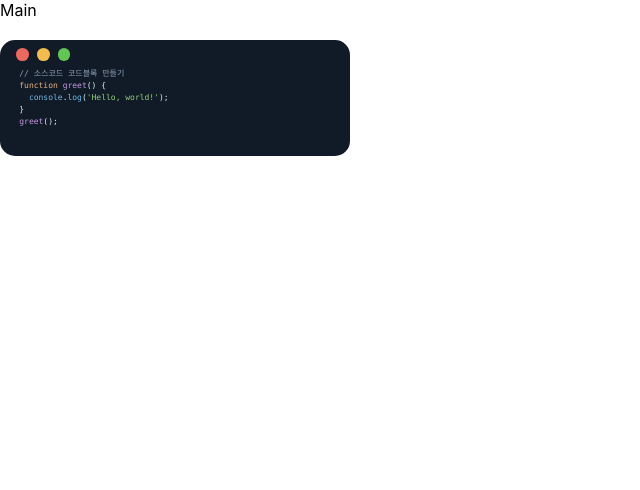
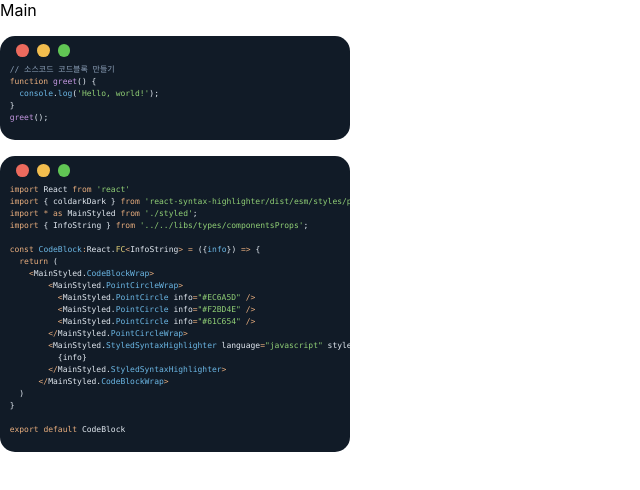
Before and after one commit to 19Edwin92/EdwinBlog, a React (Create React App) app: page /main in a window 1280 px wide. Shown: the top 490 px of the page, without its empty margins (0-640 px from the left). Built offline with nearby package versions, Linux system fonts and the light colour scheme.

Commit message:
Main 컴포넌트 조각코드 기능구현 - 소스코드 코드블록 리펙토링

```diff
--- /dev/null
+++ b/src/components/main/CodeBlock.tsx
@@ -0,0 +1,21 @@
+import React from 'react'
+import { coldarkDark } from 'react-syntax-highlighter/dist/esm/styles/prism';
+import * as MainStyled from './styled';
+import { InfoString } from '../../libs/types/componentsProps';
+
+const CodeBlock:React.FC<InfoString> = ({info}) => {
+  return (
+    <MainStyled.CodeBlockWrap>
+        <MainStyled.PointCircleWrap>
+          <MainStyled.PointCircle info="#EC6A5D" />
+          <MainStyled.PointCircle info="#F2BD4E" />
+          <MainStyled.PointCircle info="#61C654" />
+        </MainStyled.PointCircleWrap>
+        <MainStyled.StyledSyntaxHighlighter language="javascript" style={coldarkDark}>
+          {info}
+        </MainStyled.StyledSyntaxHighlighter>
+      </MainStyled.CodeBlockWrap>
+  )
+}
+
+export default CodeBlock
--- /dev/null
+++ b/src/components/main/codeblocks.ts
@@ -0,0 +1,31 @@
+export const mainCode1:string = `
+  // 소스코드 코드블록 만들기
+  function greet() {
+    console.log('Hello, world!');
+  }
+  greet();
+`
+
+export const mainCode2:string = `
+  import React from 'react'
+  import { coldarkDark } from 'react-syntax-highlighter/dist/esm/styles/prism';
+  import * as MainStyled from './styled';
+  import { InfoString } from '../../libs/types/componentsProps';
+
+  const CodeBlock:React.FC<InfoString> = ({info}) => {
+    return (
+      <MainStyled.CodeBlockWrap>
+          <MainStyled.PointCircleWrap>
+            <MainStyled.PointCircle info="#EC6A5D" />
+            <MainStyled.PointCircle info="#F2BD4E" />
+            <MainStyled.PointCircle info="#61C654" />
+          </MainStyled.PointCircleWrap>
+          <MainStyled.StyledSyntaxHighlighter language="javascript" style={coldarkDark}>
+            {info}
+          </MainStyled.StyledSyntaxHighlighter>
+        </MainStyled.CodeBlockWrap>
+    )
+  }
+
+  export default CodeBlock
+`
--- /dev/null
+++ b/src/components/main/styled.tsx
@@ -0,0 +1,39 @@
+import styled from "styled-components";
+import { InfoString } from "../../libs/types/componentsProps";
+import { Prism as SyntaxHighlighter } from 'react-syntax-highlighter';
+
+export const CodeBlockWrap = styled.div`
+  margin: 1rem 0;
+  position: relative;
+  width: fit-content;
+`
+
+export const PointCircleWrap = styled.div`
+  position: absolute;
+  left: 0.5rem;
+  display: flex;
+  gap: 0.5rem;
+  width: fit-content;
+  padding: 0.5rem;
+`
+
+export const PointCircle = styled.div<InfoString>`
+  left: 5px;
+  width: 0.8rem;
+  height: 0.8rem;
+  border-radius: 50%;
+  background-color: ${({ info }) => info};
+`
+
+export const StyledSyntaxHighlighter = styled(SyntaxHighlighter).attrs({
+    customStyle: {
+      fontSize: '0.5rem',
+      padding: "0",
+      paddingTop: "1rem",
+      paddingBottom: "1rem",
+      margin: 0,
+    },
+  })`
+  width: 350px;
+  border-radius: 15px;
+`;
--- a/src/global.tsx
+++ b/src/global.tsx
@@ -1,8 +1,8 @@
 import {createGlobalStyle} from 'styled-components';
-import { InfoBackground } from './libs/types/componentsProps';
+import { InfoString } from './libs/types/componentsProps';
 
 
-const GlobalStyled = createGlobalStyle<InfoBackground>`
+const GlobalStyled = createGlobalStyle<InfoString>`
   * {
     margin: 0;
     padding: 0;
--- a/src/libs/recoil/globalBackground.ts
+++ b/src/libs/recoil/globalBackground.ts
@@ -1,5 +1,5 @@
 import { atom } from "recoil";
 export const globalBackground = atom<string>({
   key: 'globalBackground',
-  default: "#F6BB43",
+  default:"transparent",
 });
--- a/src/libs/types/componentsProps.ts
+++ b/src/libs/types/componentsProps.ts
@@ -6,7 +6,6 @@ export type InfoArr = {
   info:string[];
 }
 
-
-export type InfoBackground = {
+export type InfoString = {
   info:string
 }
--- a/src/pages/Home.tsx
+++ b/src/pages/Home.tsx
@@ -12,7 +12,7 @@ const Home: React.FC = () => {
   useEffect(() => {
     setBackground("#F6BB43")
     return () => {
-      setBackground("#transparent")
+      setBackground("transparent")
     }
   },[setBackground])
   return (
--- a/src/pages/Main.tsx
+++ b/src/pages/Main.tsx
@@ -1,74 +1,15 @@
-import React, { useEffect } from 'react'
-import { useRecoilState } from 'recoil'
-import { globalBackground } from '../libs/recoil/globalBackground'
-import { Prism as SyntaxHighlighter } from 'react-syntax-highlighter';
-import { coldarkDark } from 'react-syntax-highlighter/dist/esm/styles/prism';
-import styled from 'styled-components';
-import { InfoBackground } from '../libs/types/componentsProps';
-
-const code = `
-    // 소스코드 코드블록 만들기
-    function greet() {
-      console.log('Hello, world!');
-    }
-    greet();
-  `;
+import React from 'react'
+import * as Code from '../components/main/codeblocks';
+import CodeBlock from '../components/main/CodeBlock'
 
 const Main: React.FC = () => {
-  const [, setBackground] = useRecoilState(globalBackground)
-  useEffect(() => {
-    setBackground("#transparent")
-  }, [setBackground])
   return (
-    <div>Main
-      <br/><br/>
-      <CordBlockWrap>
-        <PointCircleWrap>
-          <PointCircle info="#EC6A5D"/>
-          <PointCircle info="#F2BD4E"/>
-          <PointCircle info="#61C654"/>
-        </PointCircleWrap>
-        <StyledSyntaxHighlighter language="javascript" style={coldarkDark}>
-          {code}
-        </StyledSyntaxHighlighter>
-      </CordBlockWrap>
+    <div>
+      Main
+      <CodeBlock info={Code.mainCode1}/>
+      <CodeBlock info={Code.mainCode2}/>
     </div>
   )
 }
 
 export default Main
-
-const CordBlockWrap = styled.div`
-  position: relative;
-  width: fit-content;
-`
-
-const PointCircleWrap = styled.div`
-  position: absolute;
-  left: 0.5rem;
-  display: flex;
-  gap: 0.5rem;
-  width: fit-content;
-  padding: 0.5rem;
-`
-
-const PointCircle = styled.div<InfoBackground>`
-  left: 5px;
-  width: 0.8rem;
-  height: 0.8rem;
-  border-radius: 50%;
-  background-color: ${({info}) => info};
-`
-
-const StyledSyntaxHighlighter = styled(SyntaxHighlighter).attrs({
-  customStyle: {
-    fontSize: '0.5rem',
-    padding : "0",
-    paddingTop:"1rem",
-    paddingBottom:"1rem",
-    margin:0,
-  },
-})`
-  width: 350px;
-  border-radius: 15px;
-`;
```
Also changed, not shown: src/hooks/useGlobalBackGround.ts (added, +10 -0 lines), 1 other file (tests, documents, lock files or other folders).
